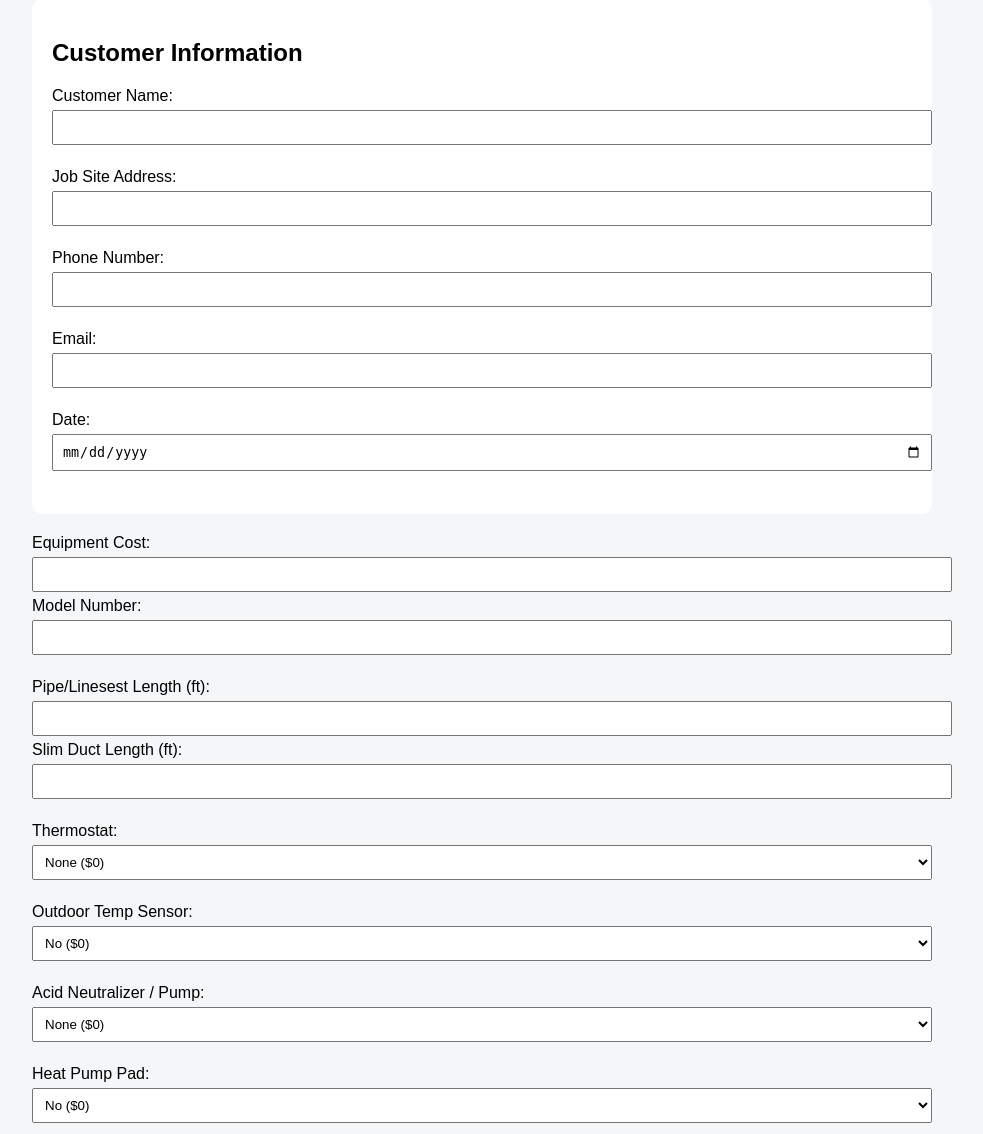
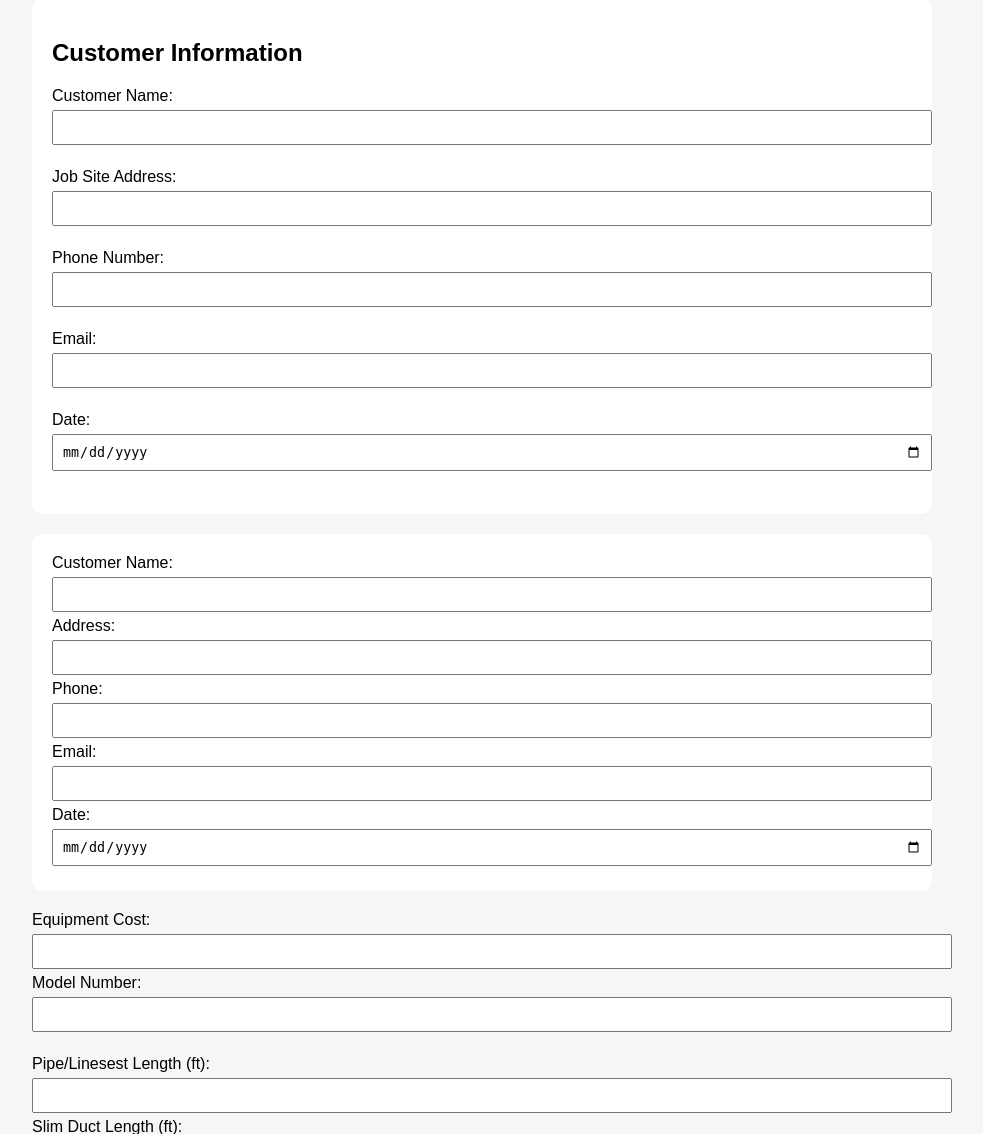
Before and after one commit to reese-wm/quotetool, a Flask app: page / in a window 1280 px wide. Shown: the part 133-1267 px from the top of the page, without its empty margins (158-1141 px from the left). Run offline with Flask 3, Linux system fonts and the light colour scheme.

Commit message:
Update furnace.html

```diff
--- a/templates/furnace.html
+++ b/templates/furnace.html
@@ -21,7 +21,25 @@ Date:
 
 </div>
 
-<form method="POST" action="/quote">
+<form method="POST">
+
+    <div class="box">
+        Customer Name:
+        <input name="customer">
+
+        Address:
+        <input name="address">
+
+        Phone:
+        <input name="phone">
+
+        Email:
+        <input name="email">
+
+        Date:
+        <input name="date" type="date">
+    </div>
+
     Equipment Cost:
     <input name="equipment">
 
```
